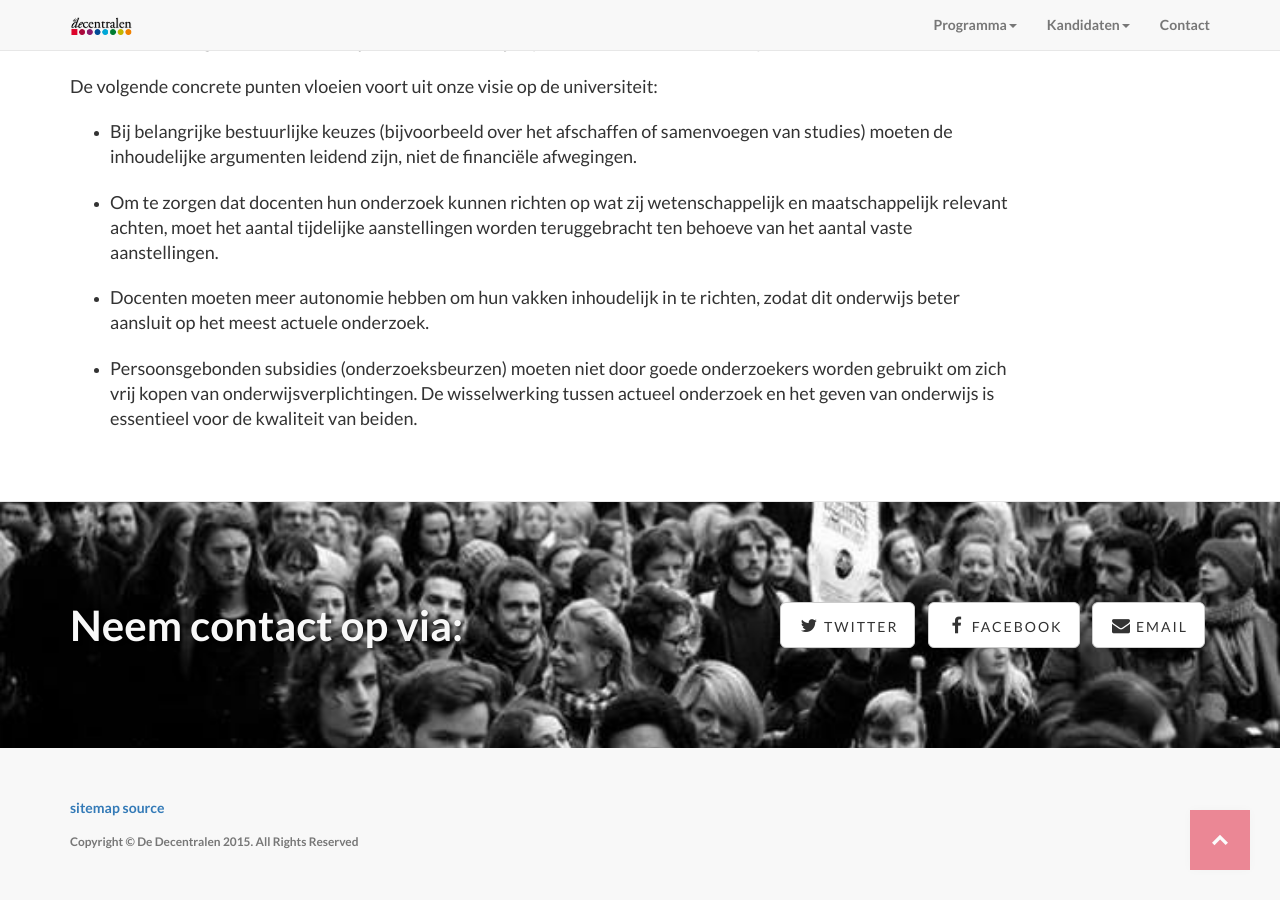
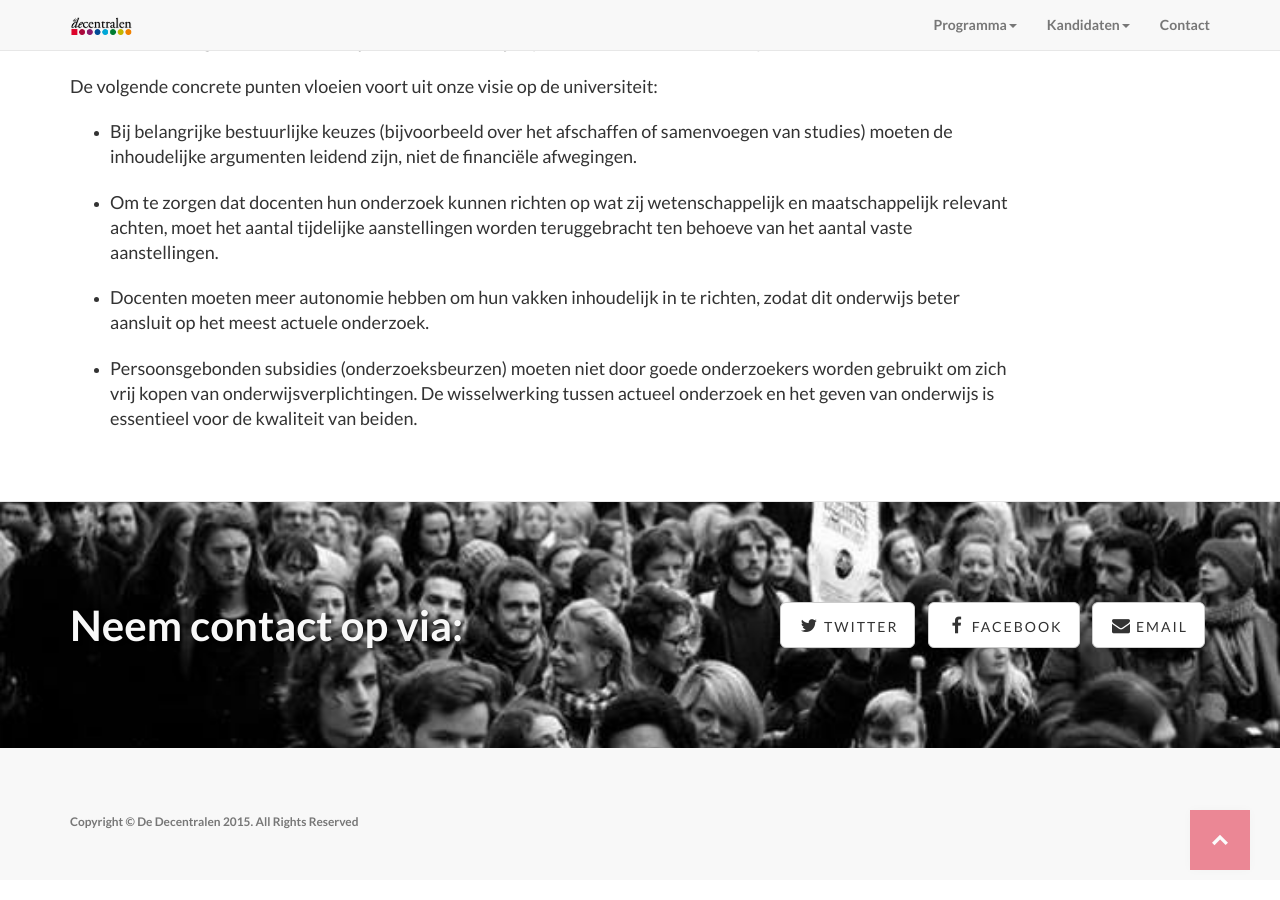
Before and after one commit to DeDecentralen/DeDecentralen.github.io, a Jekyll site: the page built from index.md, in a window 1280 px wide and 900 px high, scrolled down 5950 px. Built offline with Jekyll 4.4.1, drawn with Linux system fonts in a browser that asks for light colours.

Commit message:
Removes sitemap and source links.

```diff
--- a/_includes/bottom.html
+++ b/_includes/bottom.html
@@ -29,9 +29,7 @@
     <footer>
       <div class="container">
         <div class="row">
-          <div class="col-lg-12">
-            <a href="/sitemap.xml">sitemap</a>
-            <a href="https://github.com/DeDecentralen/DeDecentralen.github.io">source</a>
+          <div class="col-lg-6">
             <p class="copyright text-muted small">Copyright &copy; De Decentralen 2015. All Rights Reserved</p>
           </div>
         </div>
```
